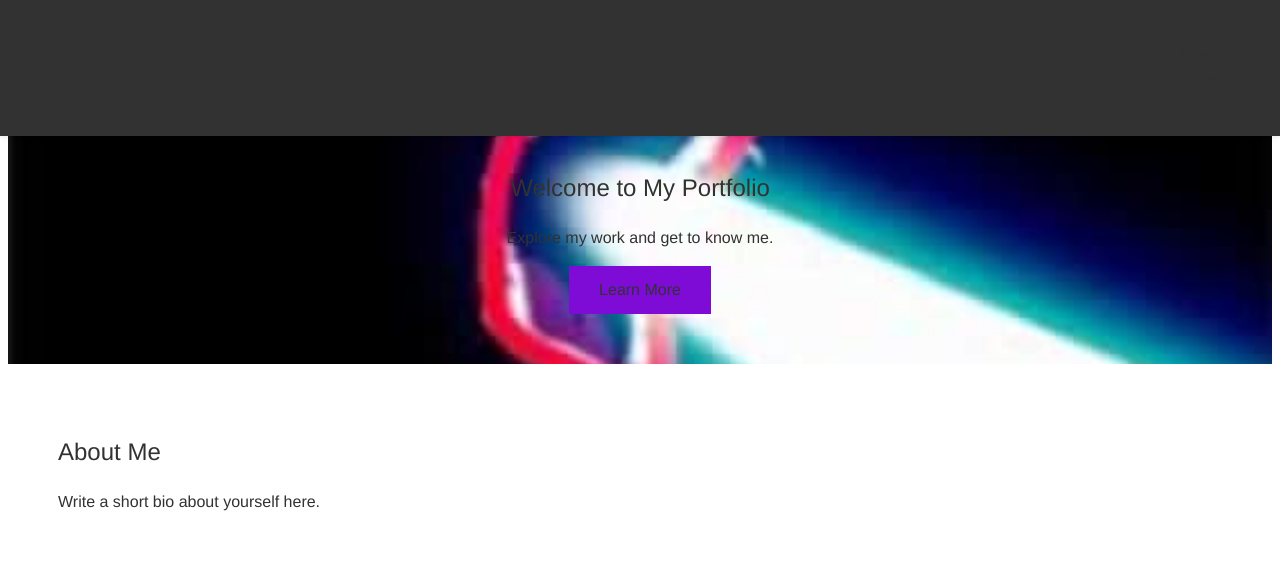
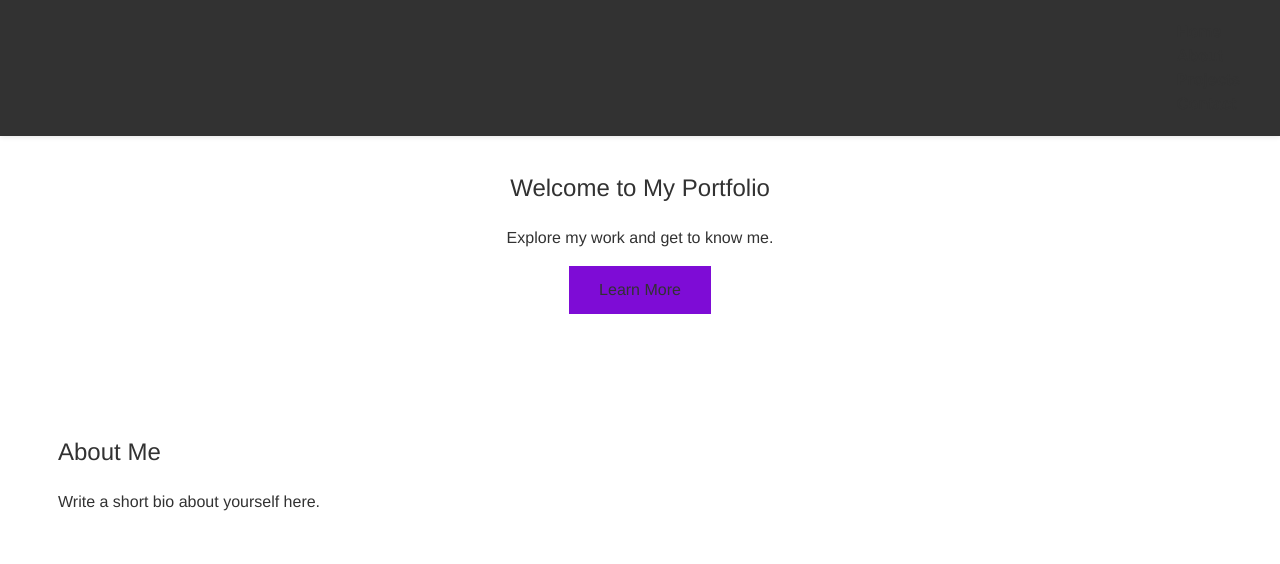
Before and after one commit to jjarhead24/jjarhead24.github.io, a PHP site: page / in a window 1280 px wide. Shown: the top 564 px of the page. Run offline with PHP 8.4, Linux system fonts and the light colour scheme.

Commit message:
Update style.css

```diff
--- a/style.css
+++ b/style.css
@@ -64,7 +64,7 @@ section {
 }
 
 .hero {
-  background-image: url('Shoop_da_whoop_laser.jpg');
+  background-image: url('');
   background-size: cover;
   background-position: center;
   color: #323232;
```
